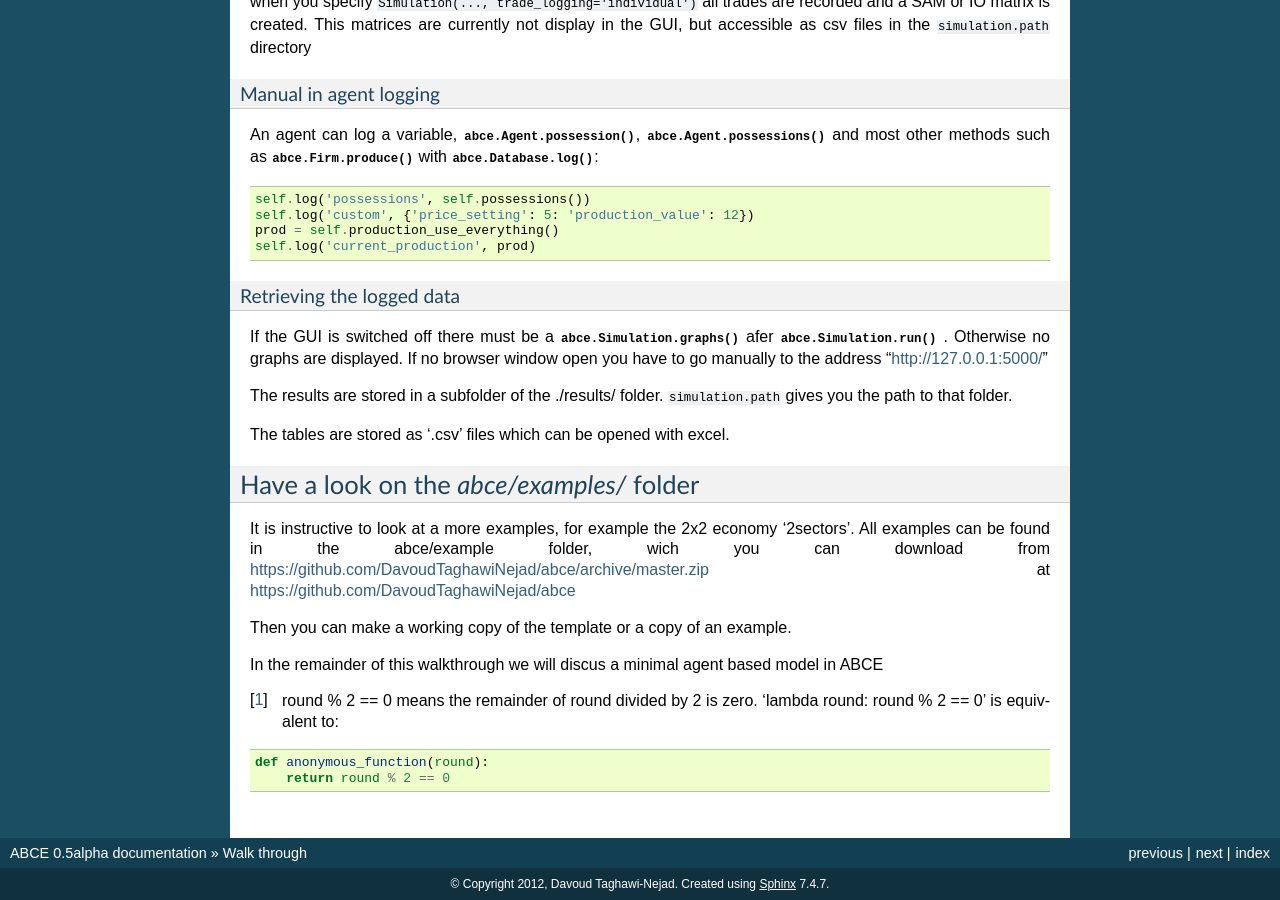
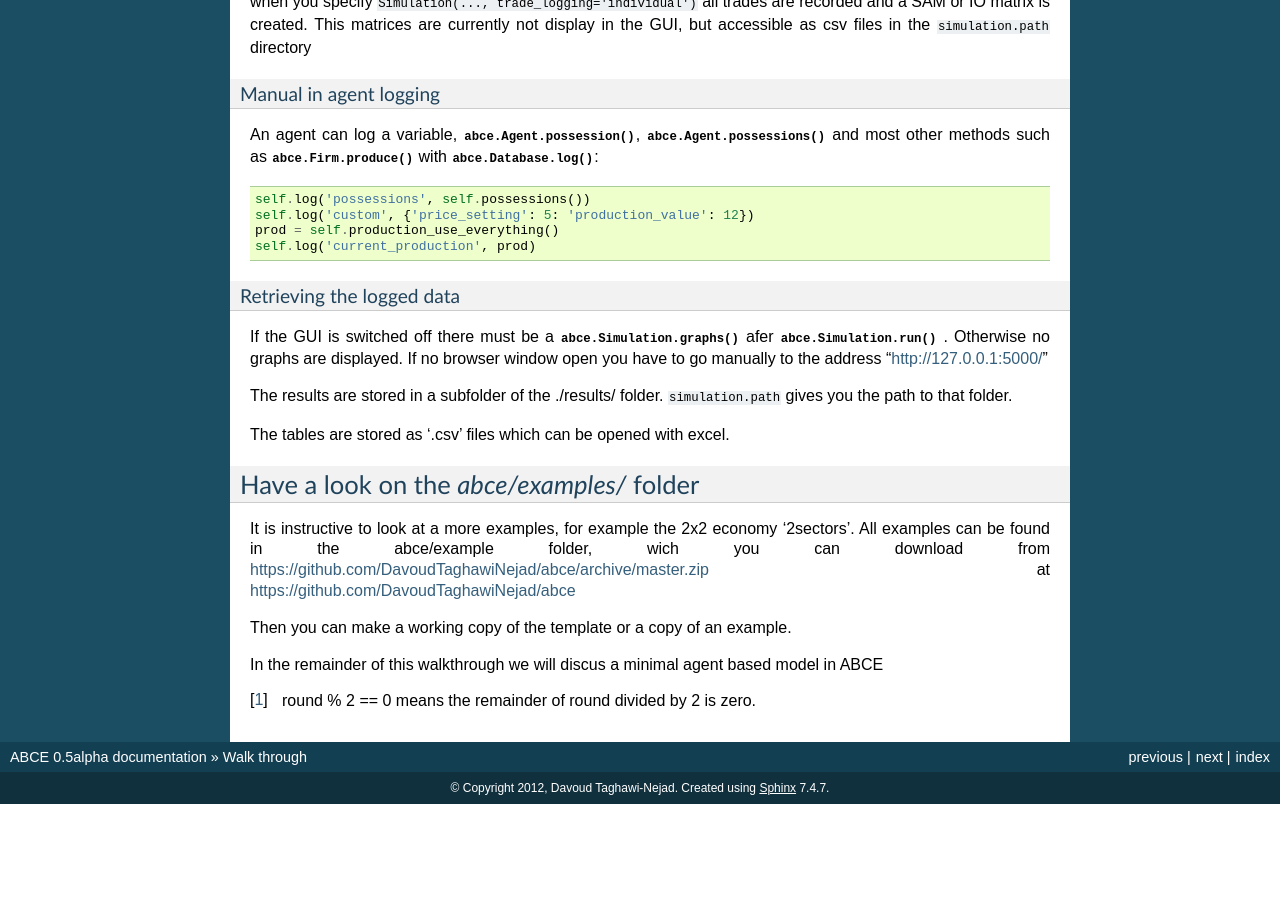
Before and after one commit to AB-CE/abce, a Sphinx documentation site: the page built from doc/Walk_through.rst, in a window 1280 px wide and 900 px high, scrolled down 9166 px. Built offline with Sphinx 7.4.7, drawn with Linux system fonts in a browser that asks for light colours; formulas are drawn with MathJax 3; after the commit the page ends 9970 px from its top, so only the background shows below that.

Commit message:
literal block in footnote deleted

```diff
--- a/doc/Walk_through.rst
+++ b/doc/Walk_through.rst
@@ -629,7 +629,3 @@ In the remainder of this walkthrough we will discus a minimal agent based model
 
 
 .. [#remainder] round % 2 == 0 means the remainder of round divided by 2 is zero.
-                'lambda round: round % 2 == 0' is equivalent to::
-
-                    def anonymous_function(round):
-                        return round % 2 == 0
```
